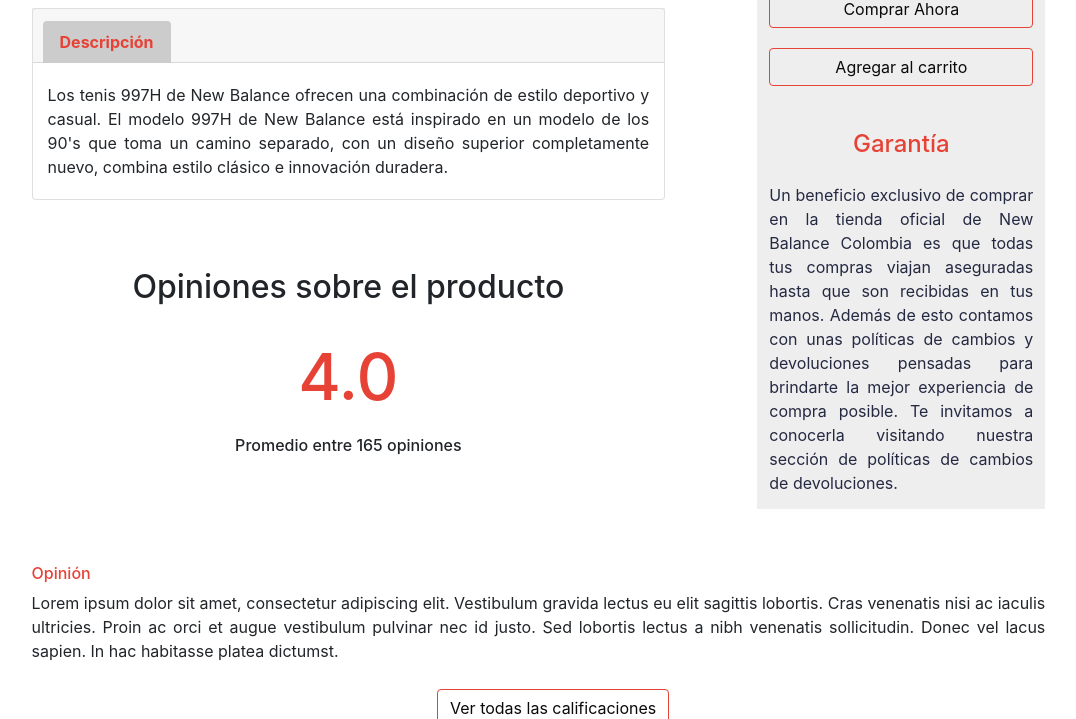
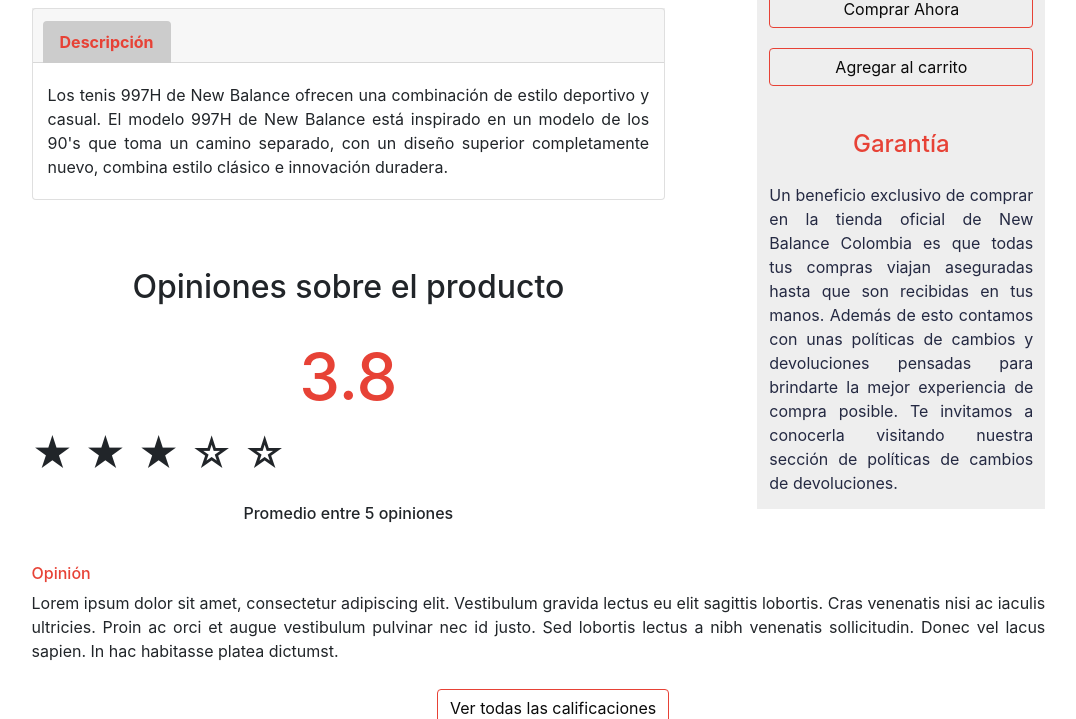
Before and after one commit to Julian362/Ecommerce-NewBalance, a Flask app: page /producto/CM997HEN in a window 1280 px wide. Shown: the part 555-1274 px from the top of the page, without its empty margins (67-1143 px from the left). Run offline with Flask 2, Linux system fonts and the light colour scheme; data comes from the database, SQL or seed files in the repository; some libraries are stand-ins or nearby versions.

Commit message:
producto estrellas

```diff
--- a/app.py
+++ b/app.py
@@ -80,7 +80,14 @@
 #codigo David
 @app.route('/producto/<referencia>')
 def productoind(referencia):
-    return render_template('Producto_individual.html', Producto_Referencia=producto.productoindividual(referencia), item=producto.cargarProducto(referencia), form=FormFiltrarProductoIndividual(),lista_comentarios=calificacion.todos_los_comentarios(referencia))
+
+    promedio=0
+    acumulador=0
+    lista_califiacion=calificacion.todos_los_comentarios(referencia)
+    for i in lista_califiacion:
+        acumulador+=i['puntuacion']
+    promedio=acumulador/len(lista_califiacion)
+    return render_template('Producto_individual.html', Producto_Referencia=producto.productoindividual(referencia), item=producto.cargarProducto(referencia), form=FormFiltrarProductoIndividual(),lista_comentarios=calificacion.todos_los_comentarios(referencia),promedio=promedio)
 
 @app.route('/carrito/')
 def carrito():
--- a/static/css/Producto_individual.css
+++ b/static/css/Producto_individual.css
@@ -14,6 +14,11 @@
     margin: 3%;
     position: absolute;
 }
+
+.rating {
+    unicode-bidi: bidi-override;
+    direction: rtl;
+  }
 
 .vistaspequeñas2{
     height: 120px;
--- a/templates/Producto_individual.html
+++ b/templates/Producto_individual.html
@@ -124,8 +124,35 @@
     <br>
     <h2 style="text-align: center;">Opiniones sobre el producto</h2>
     <br>
-    <h1 style="font-size: 65px; color:#E74236; text-align: center;"> 4.0 </h1>
-    <h6 style="text-align: center;">Promedio entre 165 opiniones</h6>
+    <h1 style="font-size: 65px; color:#E74236; text-align: center;"> {{promedio}} </h1>
+    <div class="rating">
+      <span class="estrella" id="estrella5">
+        {% if promedio < 5 %}☆
+        {% else %}★
+        {% endif %}
+    </span>
+    <span class="estrella" id="estrella4">
+        {% if promedio  < 4 %}☆
+        {% else %}★
+        {% endif %}
+    </span>
+    <span class="estrella" id="estrella3">
+        {% if promedio < 3 %}☆
+        {% else %}★
+        {% endif %}
+    </span>
+    <span class="estrella" id="estrella2">
+        {% if promedio  < 2 %}☆
+        {% else %}★
+        {% endif %}
+    </span>
+    <span class="estrella" id="estrella1">
+        {% if promedio  < 1 %}☆
+        {% else %}★
+        {% endif %}
+    </span>
+    </div>
+    <h6 style="text-align: center;">Promedio entre {{lista_comentarios|length}} opiniones</h6>
   </div>
 
   <div class="Comentarios">
@@ -163,9 +190,36 @@
               <div class="row resumen">
                 <div class="col puntuacion_promedio">
                   <!-- Puntuación promedio -->
-                  <h4>4.0</h4>
+                  <h4>{{promedio}}</h4>
+                  <div class="rating">
+                    <span class="estrella" id="estrella5">
+                      {% if promedio  < 5 %}☆
+                      {% else %}★
+                      {% endif %}
+                  </span>
+                  <span class="estrella" id="estrella4">
+                      {% if promedio < 4 %}☆
+                      {% else %}★
+                      {% endif %}
+                  </span>
+                  <span class="estrella" id="estrella3">
+                      {% if promedio < 3 %}☆
+                      {% else %}★
+                      {% endif %}
+                  </span>
+                  <span class="estrella" id="estrella2">
+                      {% if promedio < 2 %}☆
+                      {% else %}★
+                      {% endif %}
+                  </span>
+                  <span class="estrella" id="estrella1">
+                      {% if promedio < 1 %}☆
+                      {% else %}★
+                      {% endif %}
+                  </span>
+                  </div>
                   <!-- Total de comentarios -->
-                  <h5>Promedio entre 5 opiniones</h5>
+                  <h5>Promedio entre {{lista_comentarios|length}} opiniones</h5>
                 </div>
               </div>
             </a>
@@ -176,7 +230,33 @@
               <div class="item-comentario ">
                 <div class="datos">
                   <h4>{{ item.nickname}}</h4>
-                  <p>Puntuación: {{ item.puntuacion }}</p>
+                  <div class="rating">
+                    <span class="estrella" id="estrella5">
+                      {% if item.puntuacion < 5 %}☆
+                      {% else %}★
+                      {% endif %}
+                  </span>
+                  <span class="estrella" id="estrella4">
+                      {% if item.puntuacion < 4 %}☆
+                      {% else %}★
+                      {% endif %}
+                  </span>
+                  <span class="estrella" id="estrella3">
+                      {% if item.puntuacion < 3 %}☆
+                      {% else %}★
+                      {% endif %}
+                  </span>
+                  <span class="estrella" id="estrella2">
+                      {% if item.puntuacion < 2 %}☆
+                      {% else %}★
+                      {% endif %}
+                  </span>
+                  <span class="estrella" id="estrella1">
+                      {% if item.puntuacion < 1 %}☆
+                      {% else %}★
+                      {% endif %}
+                  </span>
+                  </div>
                 </div>
                 <div class="comentario">
                   <p>{{ item.comentario }}</p>
```
